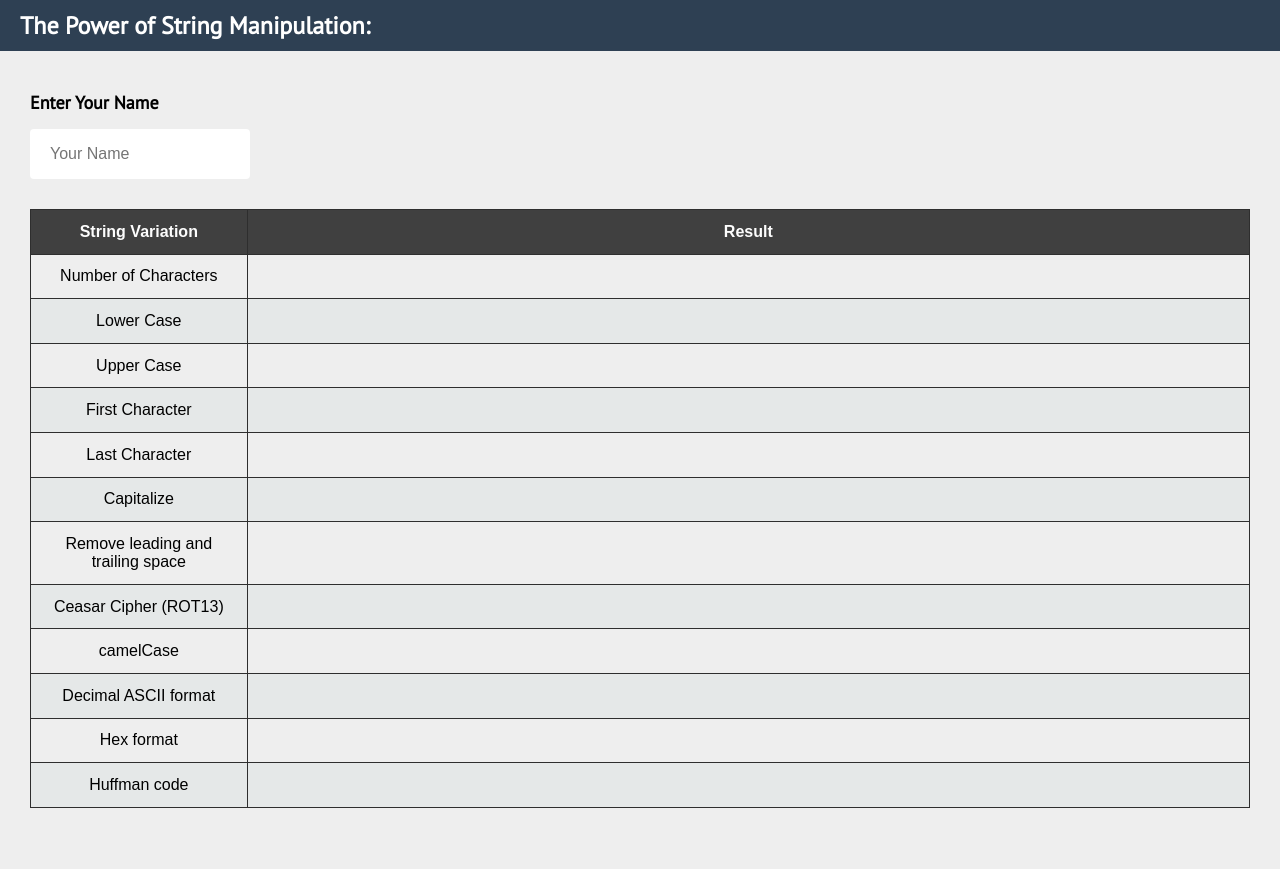
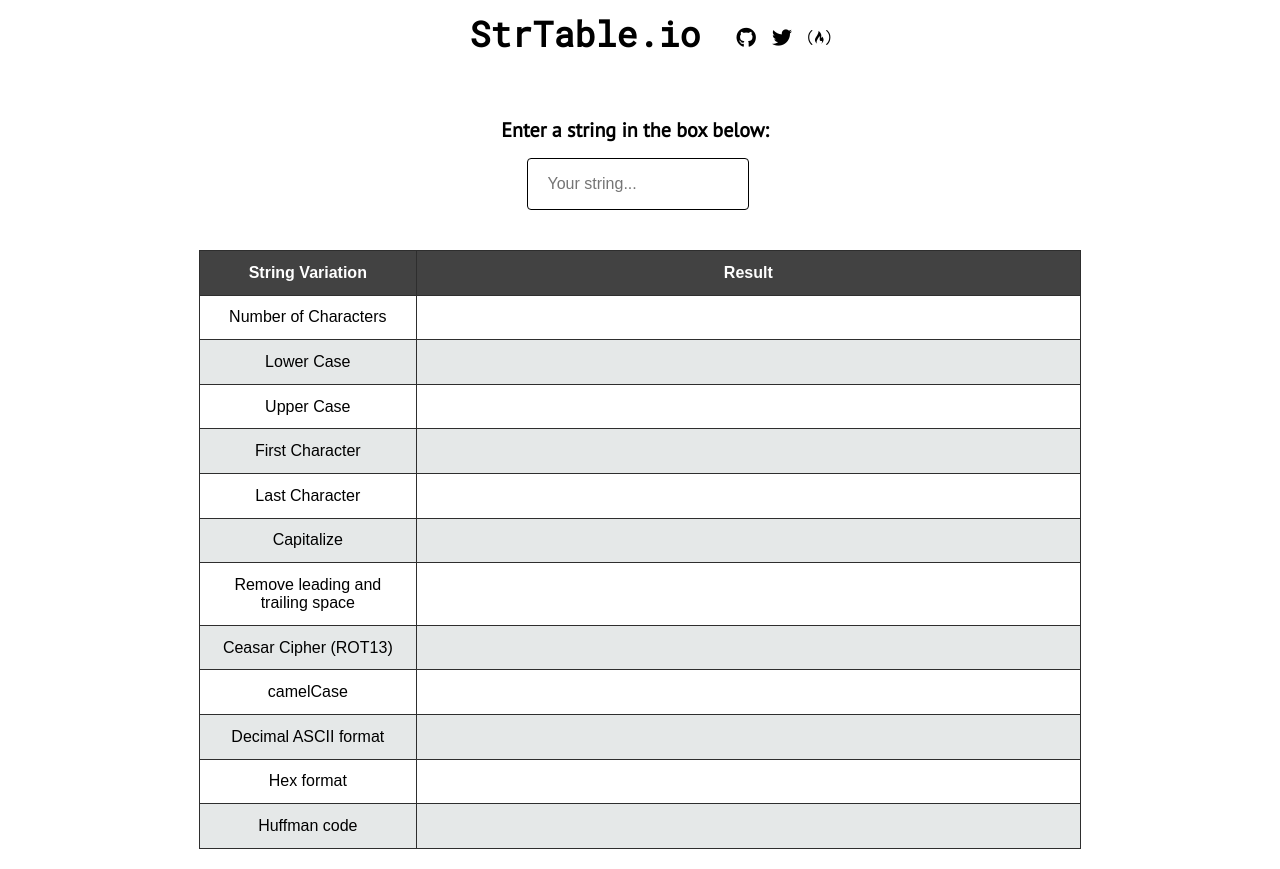
Before and after one commit to tannerdolby/stringtable-web, a website with bundled scripts: page index.html in a window 1280 px wide. Before the commit the page ends 838 px from the top, so only its background shows below. Built offline with nearby package versions, Linux system fonts and the light colour scheme.

Commit message:
Clean up readme, update hyperlinks

```diff
--- a/index.html
+++ b/index.html
@@ -2,20 +2,26 @@
     <head>
         <meta charset="utf-8">
         <meta http-equiv="X-UA-Compatible" content="IE=edge">
-        <title>Strings Project</title>
+        <title>String Table @tannercd</title>
         <meta name="description" content="MDN JS practice project">
         <meta name="viewport" content="width=device-width, initial-scale=1">
+        <!-- Custom CSS -->
         <link rel="stylesheet" href="./style.css">
+        <!-- Font awesome -->
+        <script src="https://kit.fontawesome.com/e03d7ac5cf.js" crossorigin="anonymous"></script>
     </head>
     <body>
         <nav>
-            <h1>The Power of String Manipulation:</h1>
+            <h1><a href="https://github.com/tannercd/stringtable-web" target="_blank">StrTable.io</a></h1>
+            <a href="https://www.github.com/tannercd" target="_blank"><i class="fa fa-github" aria-hidden="true"></i></a>
+            <a href="https://www.twitter.com/DolbyTanner" target="_blank"><i class="fa fa-twitter" aria-hidden="true"></i></a>
+            <a href="https://www.freecodecamp.org/tannercd" target="_blank"><i class="fa fa-free-code-camp" aria-hidden="true"></i></a>
         </nav>
         <main>
             <section id="enterName">
                 <div class="get-info">
-                    <label for="name">Enter Your Name</label>
-                    <input type="text" name="name" id="myName" placeholder="Your Name"/>
+                    <label for="name">Enter a string in the box below:</label>
+                    <input type="text" name="name" id="myName" placeholder="Your string..."/>
                 </div>
             </section>
             <section id="stringTable">
--- a/style.css
+++ b/style.css
@@ -1,5 +1,7 @@
 /* Google Fonts */
 @import url('https://fonts.googleapis.com/css?family=PT+Sans|Titillium+Web&display=swap');
+@import url('https://fonts.googleapis.com/css2?family=Source+Sans+Pro&display=swap');
+@import url('https://fonts.googleapis.com/css2?family=Roboto+Mono&display=swap');
 
 :root {
     --pure-white: #FFF;
@@ -12,6 +14,8 @@
     --background-color6: #E5E8E8;
     --ptsans-font: 'PT Sans', sans-serif;
     --titillium-font: 'Titillium', sans-serif;
+    --google-font-sourcepro: 'Source Sans Pro', sans-serif;
+    --google-font-robotomono: 'Roboto Mono', sans-serif;
     --box-shadow: 1px 1px 1px rgab(0, 0, 0, 0.2);
 }
 
@@ -19,29 +23,58 @@
     margin: 0;
     padding: 0;
     font-family: Arial, Helvetica, sans-serif;
-    background: var(--background-color4);
+    background: var(--pure-white);
+    overflow-y: scroll;
+    overflow-x: auto;
 }
 
 nav {
-    background: var(--background-color1);
+    display: flex;
+    justify-content: center;
+    align-items: center;
     width: 100%;
     height: auto;
 }
 
 nav h1 {
-    color: var(--pure-white);
+    display: flex;
+    color: var(--pure-black);
     padding: 10px;
     margin: 0 10px 10px 10px;
-    font-family: var(--ptsans-font);
+    font-family: var(--google-font-robotomono);
+    font-size: 35px;
+}
+
+nav h1 a {
+    color: black;
+    text-decoration: none;
+    border-bottom: 1.5px solid transparent;
+    transition: 0.5s all ease;
+}
+
+nav h1 a:hover {
+    border-color: #2E2E2E;
+}
+
+nav a {
+    padding: 0 8px 0 8px;
+    color: black;
+}
+
+nav a i {
+    font-size: 20px;
 }
 
 .get-info {
     display: flex;
     flex-direction: column;
+    justify-content: center;
+    align-items: center;
+    margin-top: 20px;
 }
 
 .get-info > input {
-    border: 0;
+    border: 1px solid black;
     border-radius: 4px;
     max-width: 180px;
     min-height: 20px;
@@ -55,13 +88,18 @@
 .get-info label {
     display: block;
     padding: 10px 10px 10px 0;
-    font-size: 18px;
+    font-size: 20px;
     font-family: var(--ptsans-font);
     font-weight: bold;
 }
 
 main {
-    margin: 20px;
+    display: flex;
+    flex-direction: column;
+    justify-content: center;
+    align-items: center;
+    overflow-y: scroll;
+    overflow-x: hidden;
     padding: 10px;
 }
 
@@ -93,3 +131,13 @@
 table tr:nth-child(even) td {
     background-color: var(--background-color6);
 }
+
+#enterName {
+    width: 100%;
+}
+
+#stringTable {
+    margin: 10px auto 10px auto;
+    width: 70%;
+    overflow: scroll;
+}
```
Also changed, not shown: README.md.
